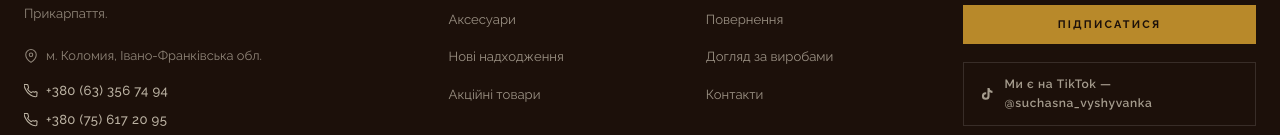
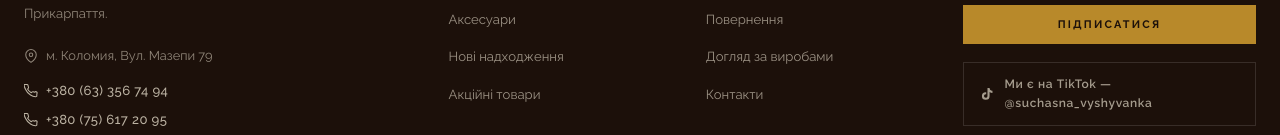
Before and after one commit to ValentiTeach/vyshyvanka-shop, a React (Vite) app: page / in a window 1280 px wide. Shown: the part 2914-3049 px from the top of the page. Built offline with nearby package versions, Linux system fonts and the light colour scheme.

Commit message:
Update Footer.jsx

```diff
--- a/src/components/Footer.jsx
+++ b/src/components/Footer.jsx
@@ -72,7 +72,7 @@ export default function Footer() {
             {/* Address */}
             <div className="footer__contact-row">
               <IconPin />
-              <span>м. Коломия, Івано-Франківська обл.</span>
+              <span>м. Коломия, Вул. Мазепи 79 </span>
             </div>
 
             {/* Phones */}
```
